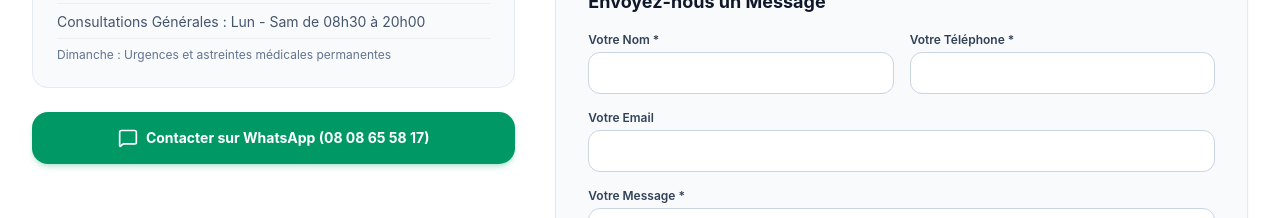
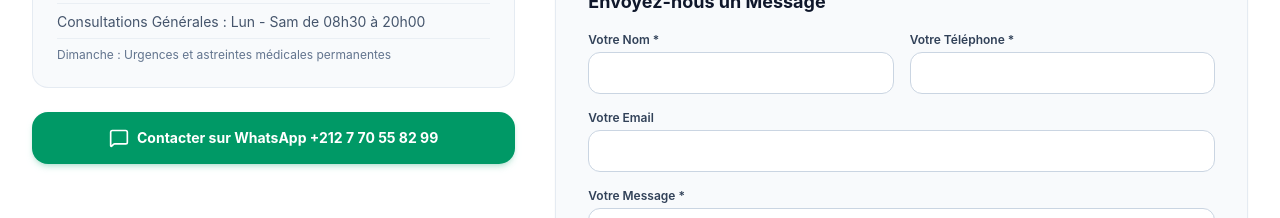
Before and after one commit to Khloufii/Dr_NAMBOY, a React (Vite) app: page / in a window 1280 px wide. Shown: the part 9980-10198 px from the top of the page. Built offline with nearby package versions, Linux system fonts and the light colour scheme; no server answers; the database is empty.

Commit message:
feat: update phone

```diff
--- a/src/components/home/ContactSection.tsx
+++ b/src/components/home/ContactSection.tsx
@@ -136,7 +136,7 @@ export const ContactSection: React.FC = () => {
               className="flex items-center justify-center gap-2 p-4 rounded-2xl bg-emerald-600 hover:bg-emerald-700 text-white font-bold text-sm shadow-md shadow-emerald-600/20 transition-colors"
             >
               <MessageSquare className="w-5 h-5" />
-              <span>Contacter sur WhatsApp ({siteInfo.phoneMain || '+212 7 70 55 82 99'})</span>
+              <span>Contacter sur WhatsApp +212 7 70 55 82 99</span>
             </a>
           </div>
 
```
